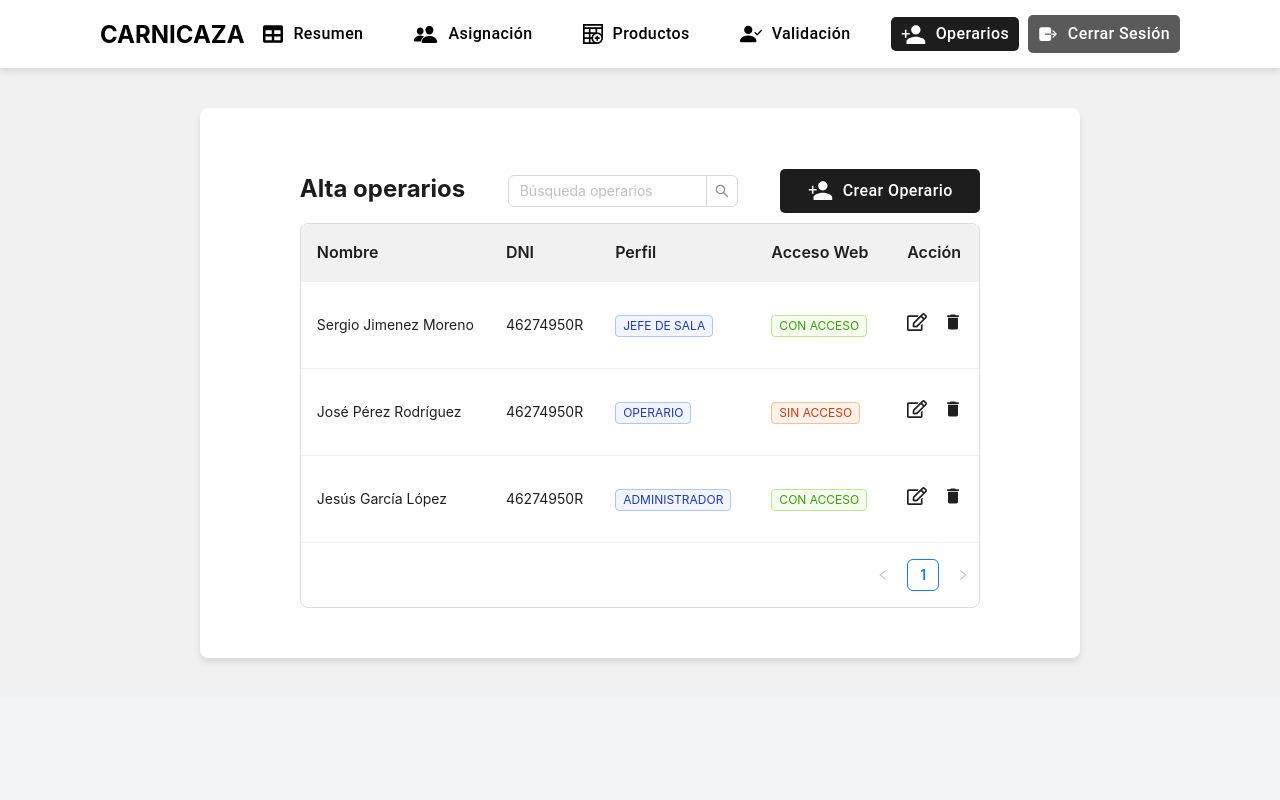
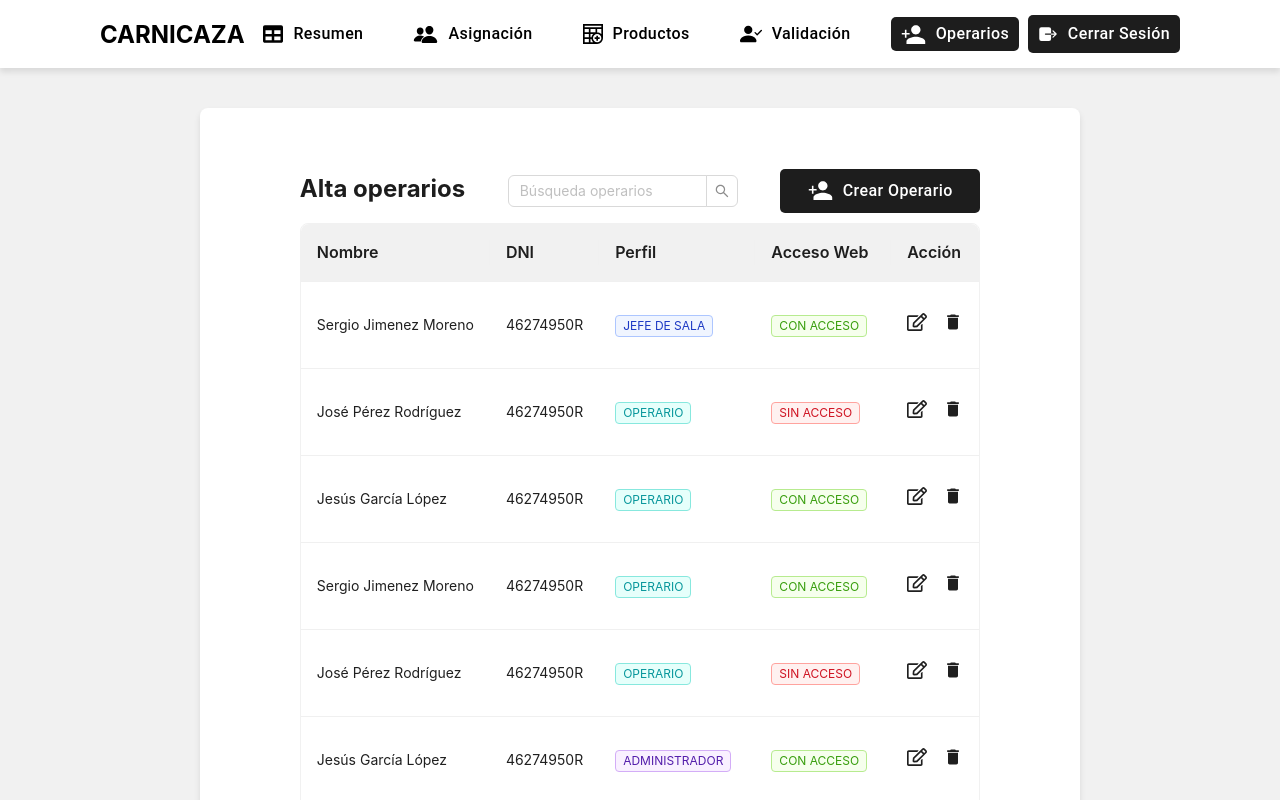
Before and after one commit to Laraa11/web_carnica, a React (Create React App) app: page / in a window 1280 px wide. Both pictures are taken after a click on the button "Operarios". Shown: the top 800 px of the page. Built offline with nearby package versions, Linux system fonts and the light colour scheme.

Commit message:
reestructuranda tabla y hecho constantes colores mas usados

```diff
--- /dev/null
+++ b/src/Constants/profiles.js
@@ -0,0 +1,12 @@
+
+export const PROFILES = Object.freeze({
+  ADMIN: 'ADMINISTRADOR',
+  OPERARIO: 'OPERARIO',
+  JEFE_SALA: 'JEFE DE SALA'
+});
+
+export const PROFILES_COLORS = Object.freeze({
+  ADMIN: 'purple',
+  OPERARIO: 'cyan',
+  JEFE_SALA: 'geekblue'
+});
--- a/src/Pages/general-styles.jsx
+++ b/src/Pages/general-styles.jsx
@@ -3,6 +3,10 @@ import {Table} from 'antd';
 import { StyledButton } from './main/main-styled';
 import { Input } from 'antd';
 const { Search } = Input;
+
+const grisOscuro = '#1d1d1d';
+const grisMedio = '#353535';
+const blancoAzul = '#f1f1f1';
 
 export const PageContainer = styled.div`
   display: flex;
@@ -16,7 +20,7 @@ export const PageContainer = styled.div`
 export const PageTitle = styled.h1`
   font-size: 24px;
   font-weight: bold;
-  color: #1d1d1d;
+  color: ${grisOscuro};
   margin-bottom: 20px;
   justify-content: left;
   align-items: left;
@@ -25,7 +29,7 @@ export const PageTitle = styled.h1`
 
 export const DefaultTable = styled(Table)`
   width: 100% !important;
-  border: 1px solid #ddd !important;
+  border: 1px solid ${blancoAzul} !important;
   border-radius: 8px !important;
   justify-content: center;
   align-items: center;
@@ -33,21 +37,21 @@ export const DefaultTable = styled(Table)`
   th {
     font-size: 16px;
     font-weight: bold;
-    color: #1d1d1d;
+    color: ${grisOscuro};
     padding: 10px;
-    background-color: #f1f1f1 !important;
+    background-color: ${blancoAzul} !important;
   }
 `
 
 export const CrudButton = styled(StyledButton)`
-  background-color: #1d1d1d !important;
+  background-color: ${grisOscuro} !important;
   color: white !important;
   text-transform: none;
   border-radius: 5px ;
   padding: 8px 10px !important;
   width: 200px;
   &:hover {
-    background-color: #353535 !important;
+    background-color: ${grisMedio} !important;
   }
 `;
 
--- a/src/Pages/main/main-styled.jsx
+++ b/src/Pages/main/main-styled.jsx
@@ -1,8 +1,12 @@
 import styled from 'styled-components'
 import { Button } from '@mui/material'
-// import { Button} from 'antd';
+
+const grisOscuro = '#1d1d1d';
+const grisMedio = '#353535';
+const blancoAzul = '#f1f1f1';
+
 export const MainContainer = styled.div`
-  background-color: #f1f1f1;
+  background-color: ${blancoAzul};
 `;
 
 export const NavContainer = styled.div`
@@ -22,26 +26,26 @@ export const NavButtonContainer = styled.div`
 `;
 
 export const LogoutButton = styled(Button)`
-  color: #ffffff !important;
+  color: white !important;
   text-transform: none !important;
   border-radius: 5px !important;
   padding: 5px 10px !important;
-  background-color: #5a5a5a !important;
+  background-color: ${grisOscuro} !important;
 
   &:hover {
     color: white !important;
-    background-color: #353535 !important;
+    background-color: ${grisMedio} !important;
   }
 `;
 
 export const StyledButton = styled(Button)`
-  background-color: ${(props) => (props.active ? "#1d1d1d" : "transparent")} !important;
+  background-color: ${(props) => (props.active ? `${grisOscuro}` : "transparent")} !important;
   color: ${(props) => (props.active ? "white" : "black" )} !important;
   text-transform: none !important;
   border-radius: 5px !important;
   padding: 3px 10px !important;
   &:hover {
-    background-color: ${(props) => (props.active ? "#353535" : "#f1f1f1")} !important;
+    background-color: ${(props) => (props.active ? `${grisMedio}` : `${blancoAzul}`)} !important;
   }
 `;
 
--- a/src/Pages/operarios/data.json
+++ /dev/null
@@ -1,5 +0,0 @@
-[
-  { "id": 1, "nombre": "Juan", "apellidos": "Pérez García", "accesoWeb": true, "tipoAcceso": "Administrador" },
-  { "id": 2, "nombre": "María", "apellidos": "García López", "accesoWeb": true, "tipoAcceso": "Jefe de Sala" },
-  { "id": 3, "nombre": "Carlos", "apellidos": "Rodríguez Sánchez", "accesoWeb": false, "tipoAcceso": null }
-]
--- a/src/Pages/operarios/index-operarios.jsx
+++ b/src/Pages/operarios/index-operarios.jsx
@@ -1,101 +1,10 @@
 import React from 'react';
 import { PageContainer, DefaultTable, PageTitle, CrudButton, StyledLabel, ContainerInLine, SearchInput } from '../general-styles';
-import { Space, Tag } from 'antd';
-import { FaRegEdit } from "react-icons/fa";
-import { MdDelete } from "react-icons/md";
 import { IoMdPersonAdd } from 'react-icons/io';
-
-
+import { columns } from './utils/columns';
+import { usersList } from './utils/data';
 
 const OperariosPage = () => {
-  const columns = [
-    {
-      title: 'Nombre',
-      dataIndex: 'name',
-      key: 'name',
-      render: (text) => <p>{text}</p>,
-    },
-    {
-      title: 'DNI',
-      dataIndex: 'dni',
-      key: 'dni',
-      render: (text) => <p>{text}</p>,
-    },
-    {
-      title: 'Perfil',
-      key: 'profile',
-      dataIndex: 'profile',
-      render: (_, { profile }) => (
-        <>
-          {profile.map((tag) => {
-            let color = 'geekblue';
-            return (
-              <Tag color={color} key={tag}>
-                {tag.toUpperCase()}
-              </Tag>
-            );
-          })}
-        </>
-      ),
-    },
-    {
-      title: 'Acceso Web',
-      key: 'webAccess',
-      dataIndex: 'webAccess',
-      render: (_, { webAccess }) => (
-        <>
-          {webAccess.map((tag) => {
-            let color = 'green';
-            if (tag === 'Sin acceso') {
-              color = 'volcano';
-            }
-            return (
-              <Tag color={color} key={tag}>
-                {tag.toUpperCase()}
-              </Tag>
-            );
-          })}
-        </>
-      ),
-    },
-    {
-      title: 'Acción',
-      key: 'action',
-      render: (_, record) => (
-        <Space size="middle">
-          <p><FaRegEdit style={{ fontSize: '20px' }} /></p>
-          <p><MdDelete style={{ fontSize: '20px' }} /></p>
-        </Space>
-      ),
-    },
-  ];
-
-  const data = [
-    {
-      key: '1',
-      name: 'Sergio Jimenez Moreno',
-      dni: '46274950R',
-      address: 'New York No. 1 Lake Park',
-      profile: ['Jefe de sala'],
-      webAccess: ['Con acceso'],
-    },
-    {
-      key: '2',
-      name: 'José Pérez Rodríguez',
-      dni: '46274950R',
-      address: 'London No. 1 Lake Park',
-      profile: ['Operario'],
-      webAccess: ['Sin acceso'],
-    },
-    {
-      key: '3',
-      name: 'Jesús García López',
-      dni: '46274950R',
-      address: 'Sydney No. 1 Lake Park',
-      profile: ['Administrador'],
-      webAccess: ['Con acceso'],
-    },
-  ];
 
   return (
     <PageContainer>
@@ -109,7 +18,7 @@ const OperariosPage = () => {
         </StyledLabel>
       </CrudButton>
       </ContainerInLine>
-      <DefaultTable columns={columns} dataSource={data} />
+      <DefaultTable columns={columns} dataSource={usersList} />
     </PageContainer>
   );
 };
--- /dev/null
+++ b/src/Pages/operarios/utils/columns.js
@@ -0,0 +1,65 @@
+import { Space, Tag } from 'antd';
+import { FaRegEdit } from "react-icons/fa";
+import { MdDelete } from "react-icons/md";
+import { PROFILES, PROFILES_COLORS } from '../../../Constants/profiles';
+
+export const columns = [
+  {
+    title: 'Nombre',
+    dataIndex: 'name',
+    key: 'name',
+    render: (text) => <p>{text}</p>,
+  },
+  {
+    title: 'DNI',
+    dataIndex: 'dni',
+    key: 'dni',
+    render: (text) => <p>{text}</p>,
+  },
+  {
+    title: 'Perfil',
+    key: 'profile',
+    dataIndex: 'profile',
+    render: (_, { profile }) => (
+      <>
+        {profile.map((tag) => {
+          return (
+            <Tag color={PROFILES_COLORS[tag]} key={tag}>
+              {PROFILES[tag]}
+            </Tag>
+          );
+        })}
+      </>
+    ),
+  },
+  {
+    title: 'Acceso Web',
+    key: 'webAccess',
+    dataIndex: 'webAccess',
+    render: (_, { webAccess }) => (
+      <>
+        {webAccess.map((tag) => {
+          let color = 'green';
+          if (tag === 'Sin acceso') {
+            color = 'red';
+          }
+          return (
+            <Tag color={color} key={tag}>
+              {tag.toUpperCase()}
+            </Tag>
+          );
+        })}
+      </>
+    ),
+  },
+  {
+    title: 'Acción',
+    key: 'action',
+    render: (_, record) => (
+      <Space size="middle">
+        <p><FaRegEdit style={{ fontSize: '20px' }} /></p>
+        <p><MdDelete style={{ fontSize: '20px' }} /></p>
+      </Space>
+    ),
+  },
+];
--- /dev/null
+++ b/src/Pages/operarios/utils/data.js
@@ -0,0 +1,51 @@
+
+export const usersList = [
+  {
+    key: '1',
+    name: 'Sergio Jimenez Moreno',
+    dni: '46274950R',
+    address: 'New York No. 1 Lake Park',
+    profile: ['JEFE_SALA'],
+    webAccess: ['Con acceso'],
+  },
+  {
+    key: '2',
+    name: 'José Pérez Rodríguez',
+    dni: '46274950R',
+    address: 'London No. 1 Lake Park',
+    profile: ['OPERARIO'],
+    webAccess: ['Sin acceso'],
+  },
+  {
+    key: '3',
+    name: 'Jesús García López',
+    dni: '46274950R',
+    address: 'Sydney No. 1 Lake Park',
+    profile: ['OPERARIO'],
+    webAccess: ['Con acceso'],
+  },
+  {
+    key: '4',
+    name: 'Sergio Jimenez Moreno',
+    dni: '46274950R',
+    address: 'New York No. 1 Lake Park',
+    profile: ['OPERARIO'],
+    webAccess: ['Con acceso'],
+  },
+  {
+    key: '5',
+    name: 'José Pérez Rodríguez',
+    dni: '46274950R',
+    address: 'London No. 1 Lake Park',
+    profile: ['OPERARIO'],
+    webAccess: ['Sin acceso'],
+  },
+  {
+    key: '6',
+    name: 'Jesús García López',
+    dni: '46274950R',
+    address: 'Sydney No. 1 Lake Park',
+    profile: ['ADMIN'],
+    webAccess: ['Con acceso'],
+  },
+];
```
